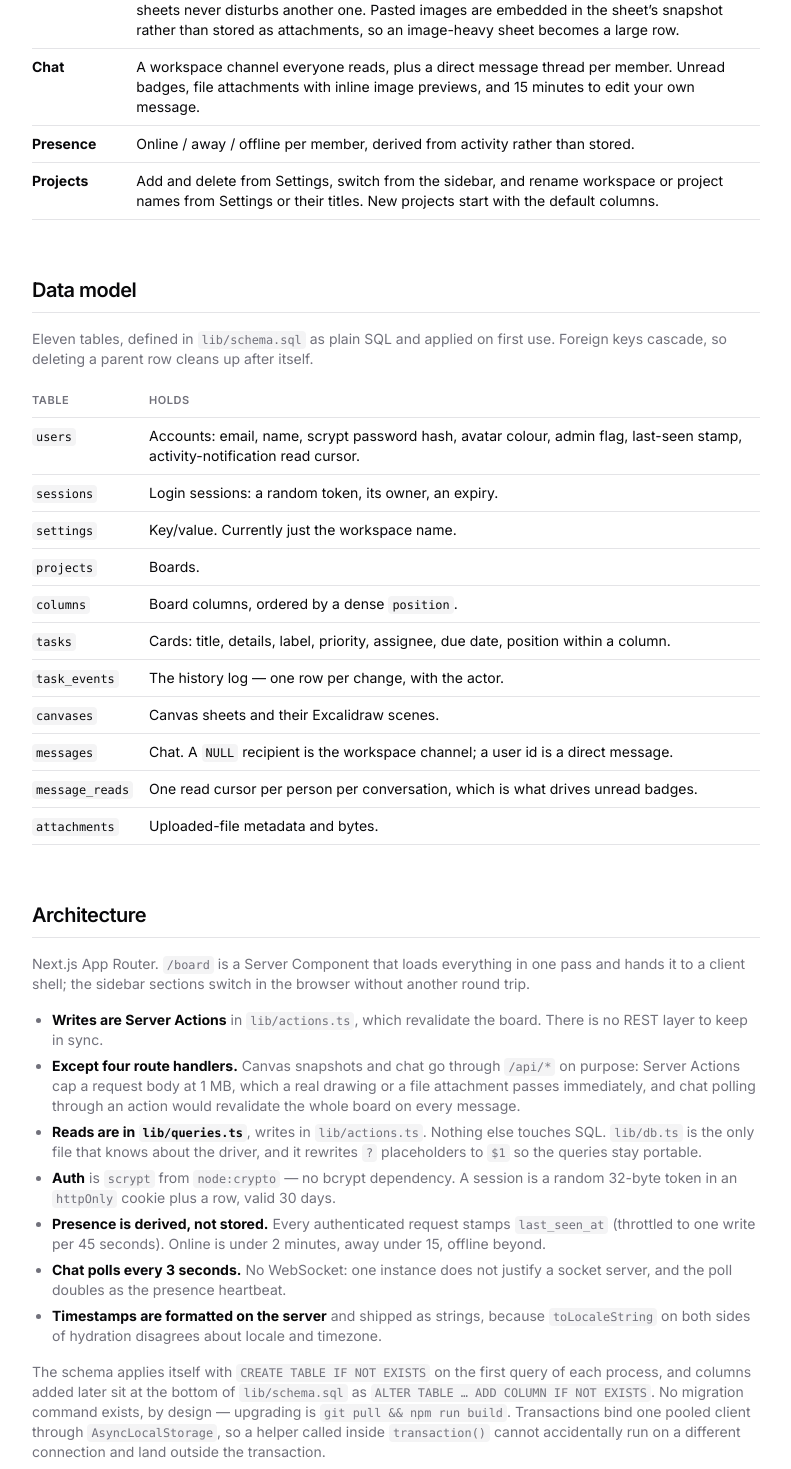
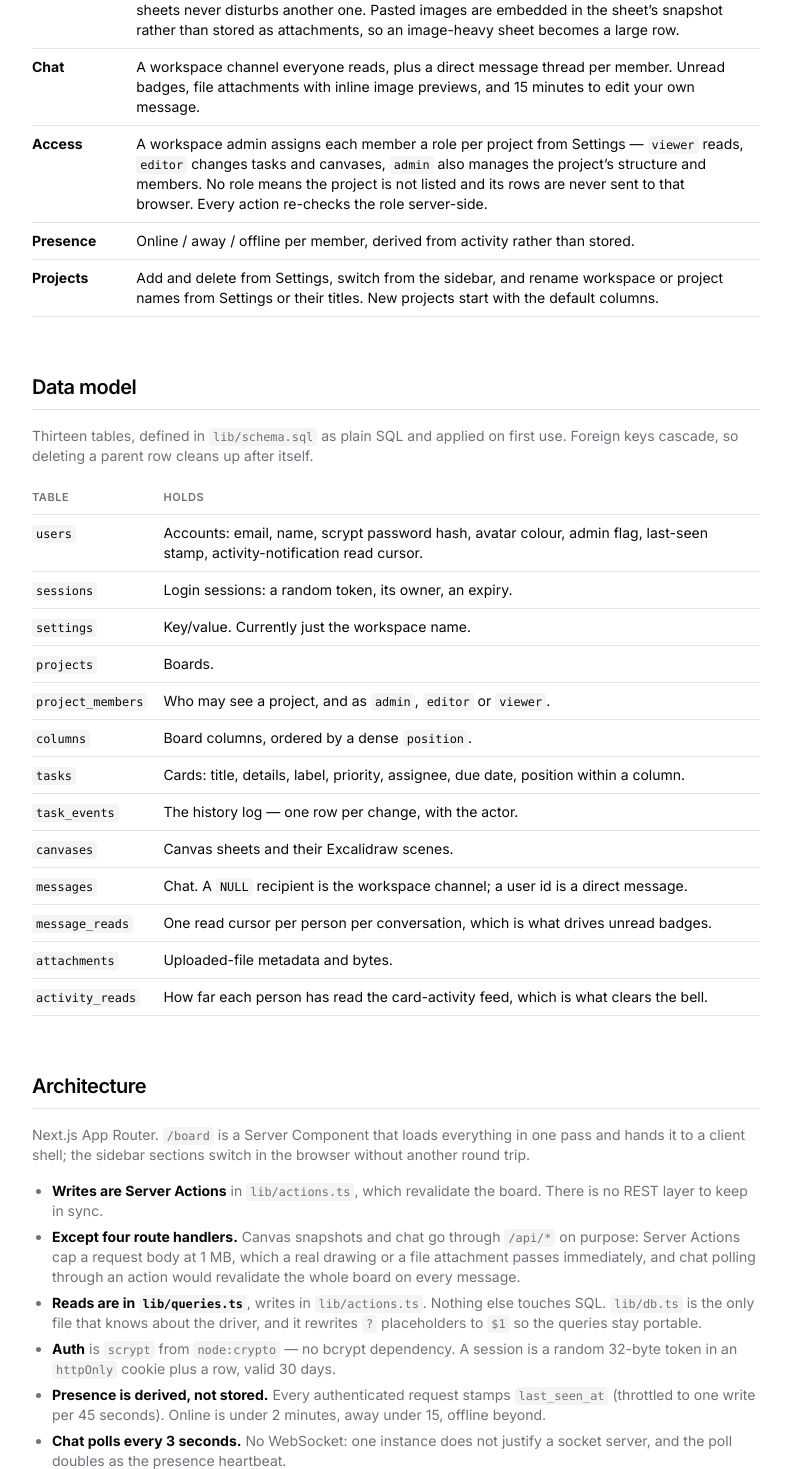
Before and after one commit to Mqdd27/digital-board, a Next.js app: page /docs in a window 1280 px wide. Shown: the part 4661-6130 px from the top of the page, without its empty margins (368-1159 px from the left). Built offline with nearby package versions, Linux system fonts and the light colour scheme; no server answers.

Commit message:
docs: update documentation

```diff
--- a/app/docs/page.tsx
+++ b/app/docs/page.tsx
@@ -291,6 +291,7 @@ WantedBy=multi-user.target`}</Code>
               [<strong className="text-foreground">Task history</strong>, <>Creation, column moves, reorders, and title/details/priority/assignee/due-date edits are all recorded. Open a task to see its timeline.</>],
               [<strong className="text-foreground">Canvas</strong>, <>Excalidraw with sheet tabs. Each sheet keeps its own drawing, saved on an 800ms debounce as you draw and flushed when you switch sheets or close the tab; switching sheets never disturbs another one. Pasted images are embedded in the sheet&rsquo;s snapshot rather than stored as attachments, so an image-heavy sheet becomes a large row.</>],
               [<strong className="text-foreground">Chat</strong>, <>A workspace channel everyone reads, plus a direct message thread per member. Unread badges, file attachments with inline image previews, and 15 minutes to edit your own message.</>],
+              [<strong className="text-foreground">Access</strong>, <>A workspace admin assigns each member a role per project from Settings — <C>viewer</C> reads, <C>editor</C> changes tasks and canvases, <C>admin</C> also manages the project&rsquo;s structure and members. No role means the project is not listed and its rows are never sent to that browser. Every action re-checks the role server-side.</>],
               [<strong className="text-foreground">Presence</strong>, <>Online / away / offline per member, derived from activity rather than stored.</>],
               [<strong className="text-foreground">Projects</strong>, <>Add and delete from Settings, switch from the sidebar, and rename workspace or project names from Settings or their titles. New projects start with the default columns.</>],
             ]}
@@ -298,7 +299,7 @@ WantedBy=multi-user.target`}</Code>
 
           <H id="data">Data model</H>
           <p className="text-sm text-muted-foreground">
-            Eleven tables, defined in <C>lib/schema.sql</C> as plain SQL and applied on first use. Foreign keys
+            Thirteen tables, defined in <C>lib/schema.sql</C> as plain SQL and applied on first use. Foreign keys
             cascade, so deleting a parent row cleans up after itself.
           </p>
           <Table
@@ -308,6 +309,7 @@ WantedBy=multi-user.target`}</Code>
               [<C>sessions</C>, <>Login sessions: a random token, its owner, an expiry.</>],
               [<C>settings</C>, <>Key/value. Currently just the workspace name.</>],
               [<C>projects</C>, <>Boards.</>],
+              [<C>project_members</C>, <>Who may see a project, and as <C>admin</C>, <C>editor</C> or <C>viewer</C>.</>],
               [<C>columns</C>, <>Board columns, ordered by a dense <C>position</C>.</>],
               [<C>tasks</C>, <>Cards: title, details, label, priority, assignee, due date, position within a column.</>],
               [<C>task_events</C>, <>The history log — one row per change, with the actor.</>],
@@ -315,6 +317,7 @@ WantedBy=multi-user.target`}</Code>
               [<C>messages</C>, <>Chat. A <C>NULL</C> recipient is the workspace channel; a user id is a direct message.</>],
               [<C>message_reads</C>, <>One read cursor per person per conversation, which is what drives unread badges.</>],
               [<C>attachments</C>, <>Uploaded-file metadata and bytes.</>],
+              [<C>activity_reads</C>, <>How far each person has read the card-activity feed, which is what clears the bell.</>],
             ]}
           />
 
@@ -400,7 +403,6 @@ pm2 restart digital-board        # or: systemctl restart digital-board`}</Code>
               [<>The canvas area is blank after a deploy</>, <>A tab open across a deploy asks for chunk files the new build replaced, and the canvas library loads as its own chunk. The canvas now says so and offers a reload; older builds showed an empty black panel. Nothing is lost — reload the page. It is also why the whole canvas toolbar disappears, not just the drawing.</>],
               [<>A pasted image vanishes from the canvas after reload</>, <>Fixed. The save used a <C>keepalive</C> fetch, whose body the Fetch standard caps at 64 KiB; anything larger was rejected outright, so drawings containing media were never stored. Upgrade past this fix and re-add the image.</>],
               [<>Times are hours off</>, <>Timestamps render in the server&rsquo;s timezone. Set <C>TZ</C> on the service.</>],
-              [<>Import says the target already has accounts</>, <>The guard against importing twice. Use a fresh database, or pass <C>--force</C> if you really mean to merge.</>],
               [<>Port already in use</>, <>Set <C>PORT</C>, or stop whatever holds 3000. Under pm2, an old copy often survives a failed deploy — check <C>pm2 status</C>.</>],
               [<>Changes not live after a deploy</>, <>pm2 runs the built output, so <C>npm run build</C> has to come before <C>pm2 restart</C>. Restarting alone re-serves the old build.</>],
             ]}
@@ -411,6 +413,7 @@ pm2 restart digital-board        # or: systemctl restart digital-board`}</Code>
             <li>No self-service password reset. An admin creates a replacement account.</li>
             <li>Chat has no deletion, reactions, threads or typing indicators, and polling means near-real-time, not instant.</li>
             <li>Columns move one step at a time from the editor; there is no drag-to-reorder for columns themselves.</li>
+            <li>Project roles gate tasks, canvases and project structure. Chat is workspace-wide — it has no per-project scoping.</li>
                         <li>Every route renders dynamically, because the root layout reads the theme cookie.</li>
           </ul>
 
```
Also changed, not shown: 1 other file (tests, documents, lock files or other folders).
